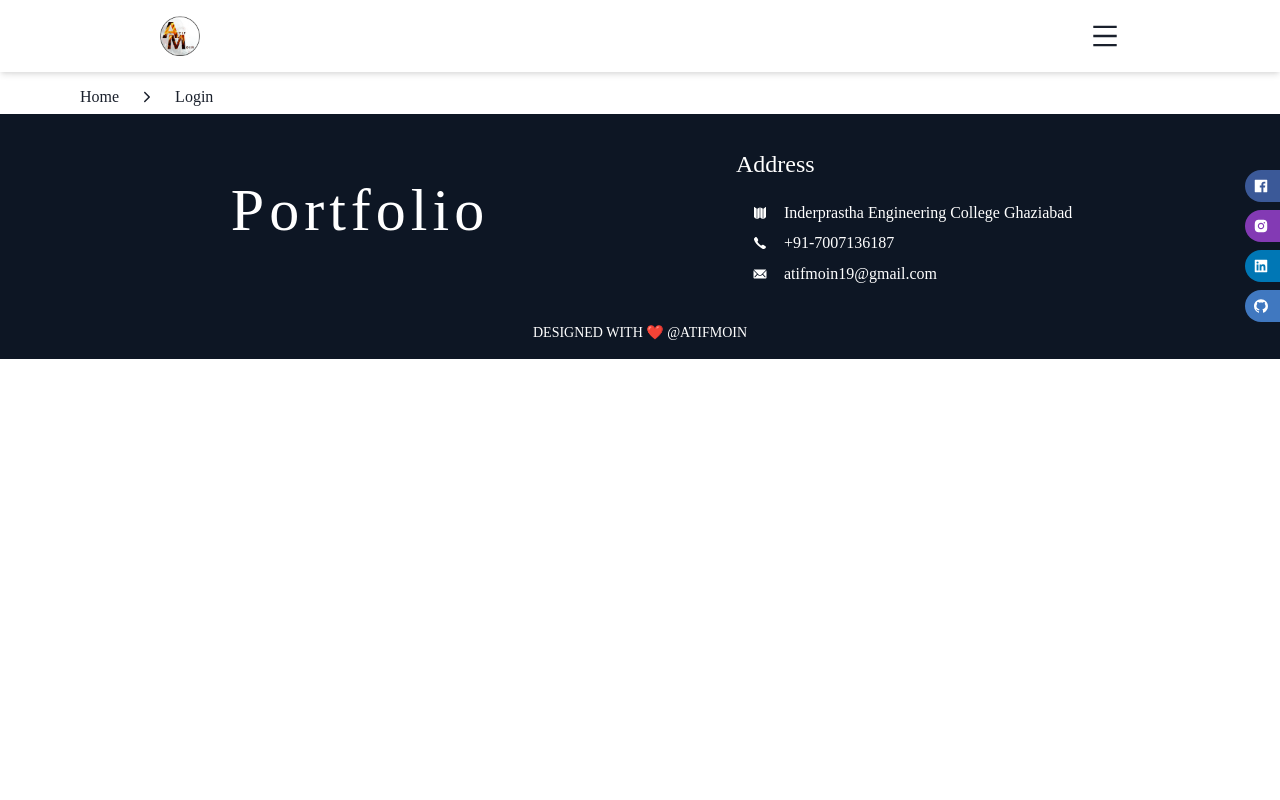
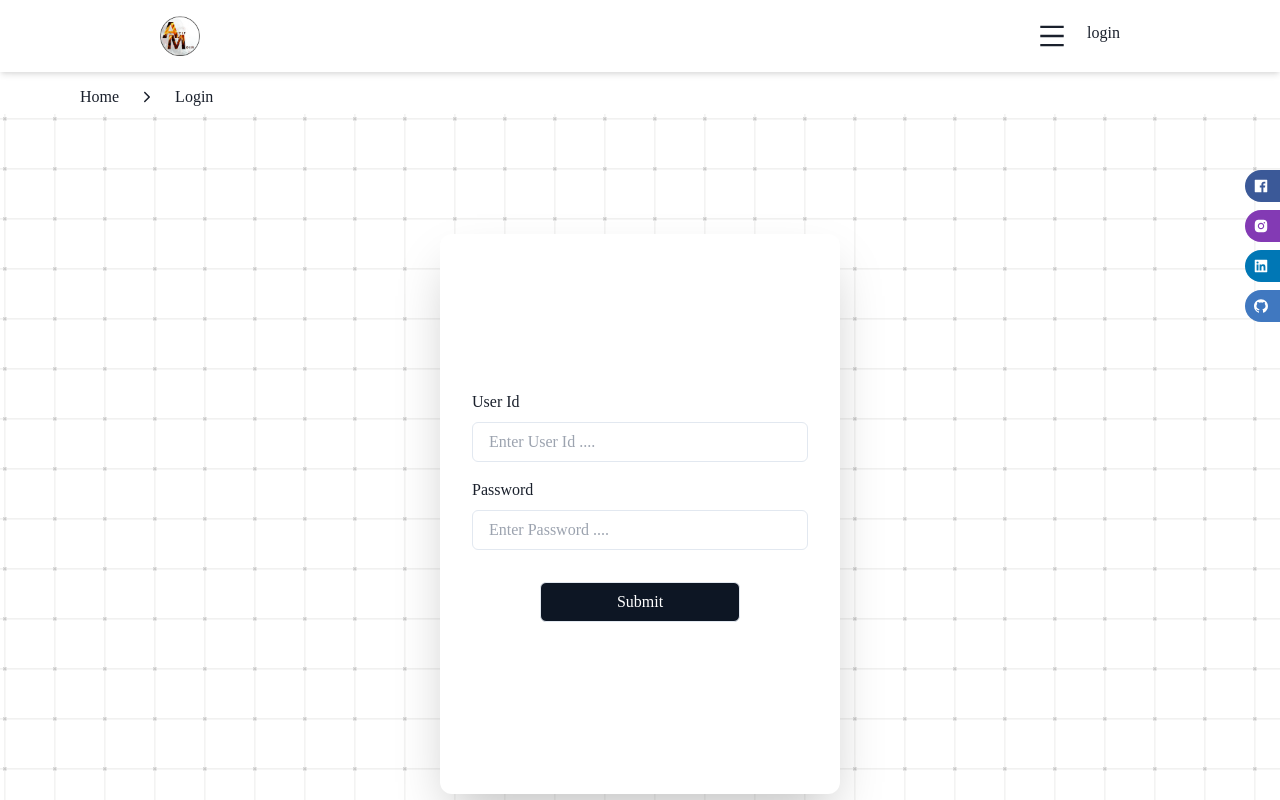
Before and after one commit to Atifmoin19/Portfolio, a React (Create React App) app: page /Portfolio/Login in a window 1280 px wide. Shown: the top 800 px of the page. Built offline with nearby package versions, Linux system fonts and the light colour scheme.

Commit message:
login logout to users

```diff
--- /dev/null
+++ b/src/Admin.jsx
@@ -0,0 +1,16 @@
+import { Box } from "@chakra-ui/react";
+import React, { useEffect } from "react";
+import { useSelector } from "react-redux";
+import { useNavigate } from "react-router-dom";
+
+const Admin = () => {
+
+
+  return (
+    <>
+      <Box minH={"100vh"}>''</Box>
+    </>
+  );
+};
+
+export default Admin;
--- a/src/Components/Header/index.jsx
+++ b/src/Components/Header/index.jsx
@@ -4,10 +4,13 @@ import logo from "../../Assets/logo.png";
 import { AiOutlineMenu } from "react-icons/ai";
 import { RxCross2 } from "react-icons/rx";
 import { useNavigate } from "react-router-dom";
+import { useSelector } from "react-redux";
 
 const Header = () => {
   const [toggle, setToggle] = useState(false);
   const navigate = useNavigate();
+  const isLogin =
+    localStorage.getItem("token") === useSelector((state) => state.token);
   const handelNavMenue = (cp) => {
     setToggle(false);
     navigate(cp);
@@ -42,6 +45,7 @@ const Header = () => {
             <img src={logo} alt="Logo" />
           </Box>
 
+          <Flex gap={5}>
             <Box
               cursor={"pointer"}
               onClick={() => {
@@ -54,6 +58,30 @@ const Header = () => {
                 <AiOutlineMenu size={"30px"} />
               )}
             </Box>
+            {isLogin ? (
+              <Box
+                cursor={"pointer"}
+                onClick={() => {
+                  localStorage.removeItem("token");
+                  localStorage.removeItem("userId");
+                  setToggle(false);
+                  navigate("/Login");
+                }}
+              >
+                Logout
+              </Box>
+            ) : (
+              <Box
+                cursor={"pointer"}
+                onClick={() => {
+                  setToggle(false);
+                  navigate("/Login");
+                }}
+              >
+                login
+              </Box>
+            )}
+          </Flex>
         </Flex>
         <Flex
           zIndex={1}
@@ -95,6 +123,22 @@ const Header = () => {
           >
             Contact
           </Text>
+          {isLogin ? (
+            <Text
+              cursor={"pointer"}
+              className="Menu"
+              data-descr="Admin"
+              w="100%"
+              fontSize={{ lg: "xl", md: "lg", sm: "md", xs: "sm" }}
+              onClick={() => {
+                handelNavMenue("/dashboard/Admin");
+              }}
+            >
+              Admin
+            </Text>
+          ) : (
+            ""
+          )}
         </Flex>
       </Flex>
     </>
--- /dev/null
+++ b/src/Components/Login/index.jsx
@@ -0,0 +1,141 @@
+import {
+  Box,
+  Button,
+  Flex,
+  Input,
+  InputGroup,
+  Text,
+  useToast,
+} from "@chakra-ui/react";
+import React from "react";
+import { useForm } from "react-hook-form";
+import { useDispatch } from "react-redux";
+import { useNavigate } from "react-router-dom";
+import { useSelector } from "react-redux";
+
+const Login = () => {
+  const navigate = useNavigate();
+  const userLogin = useSelector((state) => state.user);
+
+  const toast = useToast();
+  const dispatch = useDispatch();
+  const user = "atifmoin";
+  const password = "191101";
+  const {
+    register,
+    handleSubmit,
+    formState: { errors },
+  } = useForm();
+
+  const onSubmit = (data) => {
+    const payload =
+      data.UID.toLowerCase().replaceAll(" ", "") === user &&
+      data.Password.replaceAll(" ", "") === password;
+    if (payload) {
+      dispatch({
+        type: "LOGIN",
+      });
+      localStorage.setItem("userId", user);
+      localStorage.setItem("token", "asdfd3e1ghjk2asdasd34567890daa");
+      navigate("/dashboard/Admin");
+    } else {
+      toast({
+        position: "bottom-right",
+        title: `Invalid-Login`,
+        status: "error",
+        isClosable: true,
+      });
+    }
+  };
+
+  return (
+    <>
+      <Flex
+        w={"100%"}
+        minH="100vh"
+        justifyContent={"center"}
+        alignItems="center"
+      >
+        <Flex
+          justifyContent={"center"}
+          alignItems="center"
+          p={"1rem"}
+          minW={"25rem"}
+          minH="35rem"
+          rounded={"xl"}
+          bg={"#fff"}
+          shadow="2xl"
+        >
+          <form
+            style={{ width: "100%", padding: "0 1rem" }}
+            onSubmit={handleSubmit(onSubmit)}
+          >
+            <InputGroup my={"1rem"} w="100%">
+              <Flex direction={"column"} gap="2" w={"100%"}>
+                <Text fontWeight={"semi-bold"}> User Id </Text>
+                <Input
+                  w={"100%"}
+                  placeholder="Enter User Id ...."
+                  {...register("UID", { required: true })}
+                />
+                <Text
+                  textTransform={"lowercase"}
+                  fontSize={"xs"}
+                  color="red"
+                  display={"none"}
+                  px={"1rem"}
+                  textAlign={"right"}
+                >
+                  {errors.UID &&
+                    toast({
+                      position: "bottom-right",
+                      title: `Enter UID`,
+                      status: "warning",
+                      isClosable: true,
+                    })}
+                </Text>
+              </Flex>
+            </InputGroup>
+
+            <InputGroup my={"1rem"}>
+              <Flex direction={"column"} gap="2" w={"100%"}>
+                <Text fontWeight={"semi-bold"}> Password </Text>
+                <Input
+                  type={"password"}
+                  w={"100%"}
+                  placeholder="Enter Password ...."
+                  {...register("Password", { required: true })}
+                />
+                <Text fontSize={"xs"} display="none" color="red">
+                  {errors.UID &&
+                    toast({
+                      position: "bottom-right",
+                      title: `Enter Password`,
+                      status: "warning",
+                      isClosable: true,
+                    })}
+                </Text>
+              </Flex>
+            </InputGroup>
+            <InputGroup
+              my={"2rem"}
+              w={"100%"}
+              justifyContent="center"
+              alignItems={"center"}
+            >
+              <Input
+                cursor={"pointer"}
+                bg={"primary.500"}
+                color="#fff"
+                w={"200px"}
+                type="submit"
+              />
+            </InputGroup>
+          </form>
+        </Flex>
+      </Flex>
+    </>
+  );
+};
+
+export default Login;
--- a/src/content.jsx
+++ b/src/content.jsx
@@ -6,22 +6,34 @@ import Footer from "./Components/Footer";
 import Header from "./Components/Header";
 import HeroSection from "./Components/HeroSection";
 import Projects from "./Components/Projects";
-import { Routes, Route, BrowserRouter } from "react-router-dom";
+import {
+  Routes,
+  Route,
+  BrowserRouter,
+  useNavigate,
+  Navigate,
+  Outlet,
+} from "react-router-dom";
 import CurrentRoot from "./Components/Header/CurrentRoot";
+import Login from "./Components/Login";
+import Admin from "./Admin";
+import { useSelector } from "react-redux";
+
+const PrivateRoutes = () => {
+  const isLogin =
+    localStorage.getItem("token") === useSelector((state) => state.token);
+  return isLogin ? <Outlet /> : <Navigate to={"/Login"} replace />;
+};
 
 const Content = () => {
-  const [currentPage, setCurrentPage] = useState("");
-  var url = window.location.pathname;
-  var splitUrl = url.split("/");
-  var currentPagep = splitUrl[splitUrl.length - 1];
-  console.log(currentPagep, "mane page");
-
+  // const { isLoggedIn } = useSelector((state) => state.user);
+  // console.log(isLoggedIn, "user");
   return (
     <>
       <Box minH="100vh" position={"relative"} width="100%" overflow={"hidden"}>
         <FollowMe />
         <Header />
-        <CurrentRoot setpage={setCurrentPage} currentPage={currentPage} />
+        <CurrentRoot />
         <Box
           className="contentbody"
           px={{ lg: "2rem", md: "2rem", sm: "2rem", xs: "1.2rem" }}
@@ -31,6 +43,10 @@ const Content = () => {
             <Route path="/Portfolio" element={<HeroSection />} />
             <Route path="/Project" element={<Projects />} />
             <Route path="/Contact" element={<ContactFrom />} />
+            <Route path="/Login" element={<Login />} />
+            <Route path="/dashboard" element={<PrivateRoutes />}>
+              <Route path="Admin" element={<Admin />} />
+            </Route>
           </Routes>
         </Box>
         <Footer />
--- a/src/index.js
+++ b/src/index.js
@@ -4,6 +4,9 @@ import "./index.css";
 import reportWebVitals from "./reportWebVitals";
 import { ChakraProvider } from "@chakra-ui/react";
 import { extendTheme } from "@chakra-ui/react";
+import { Provider } from "react-redux";
+import store from "./store/reducer";
+
 import App from "./App";
 const theme = extendTheme({
   breakpoints: {
@@ -51,7 +54,9 @@ const theme = extendTheme({
 
 ReactDOM.render(
   <ChakraProvider theme={theme}>
-    <App />
+    <Provider store={store}>
+      <App />
+    </Provider>
   </ChakraProvider>,
   document.getElementById("root")
 );
--- /dev/null
+++ b/src/store/reducer.js
@@ -0,0 +1,19 @@
+import { legacy_createStore as createStore } from "redux";
+const initialState = {
+  userId: "atifmoin",
+  token: "asdfd3e1ghjk2asdasd34567890daa",
+  cart: [],
+};
+
+const reducer = (state = initialState, action) => {
+  switch (action.type) {
+    case "LOGIN":
+      return {
+        ...state,
+      };
+
+    default:
+      return state;
+  }
+};
+export default createStore(reducer);
```
Also changed, not shown: package.json (+6 -1 lines), 2 other files (tests, documents, lock files or other folders). Lines whose indentation alone changed are shown as unchanged.
